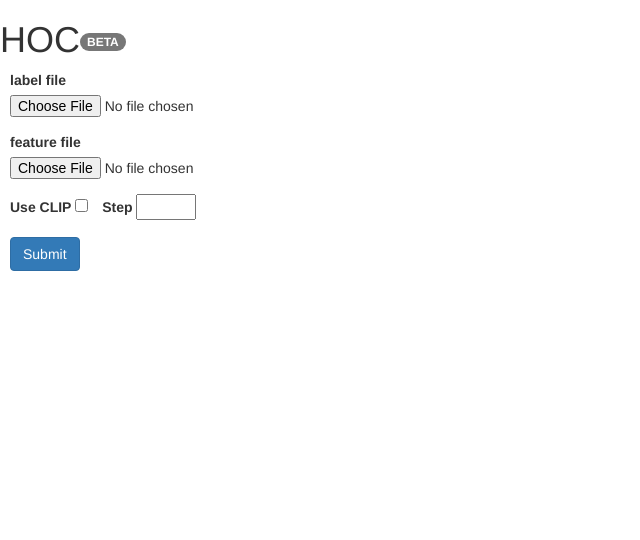
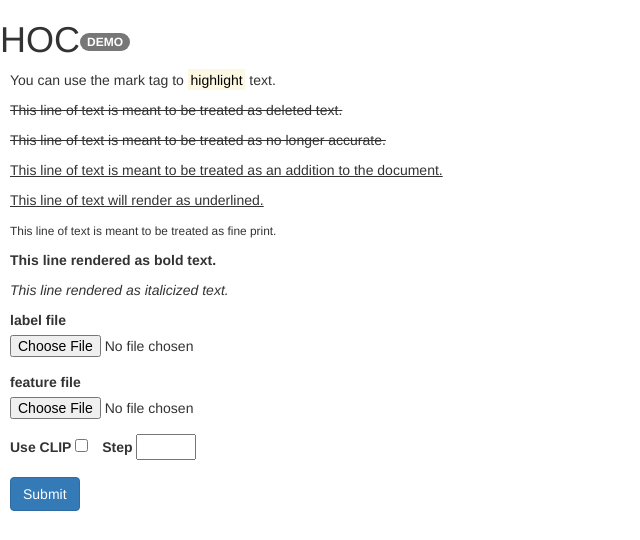
Before and after one commit to dzhdhr/HOCWEB, a Python web app: template App/templates/index.html in a window 1280 px wide. Shown: the top 540 px of the page, without its empty margins (0-640 px from the left). Run offline with Jinja, Linux system fonts and the light colour scheme; the template is opened without the code that fills it, so the values that code supplies are empty; some libraries are stand-ins or nearby versions.

Commit message:
CSS style and div box

```diff
--- a/App/templates/index.html
+++ b/App/templates/index.html
@@ -5,13 +5,23 @@
 </header>
 
 {% block navbar %}
-<h1>HOC<span class="badge badge-secondary">BETA</span></h1>
+<h1>HOC<span class="badge badge-secondary">DEMO</span></h1>
 {% endblock %}
 
 
 {% block content %}
+    <div style="margin-left: 10px">
+        <p>You can use the mark tag to <mark>highlight</mark> text.</p>
+        <p><del>This line of text is meant to be treated as deleted text.</del></p>
+        <p><s>This line of text is meant to be treated as no longer accurate.</s></p>
+        <p><ins>This line of text is meant to be treated as an addition to the document.</ins></p>
+        <p><u>This line of text will render as underlined.</u></p>
+        <p><small>This line of text is meant to be treated as fine print.</small></p>
+        <p><strong>This line rendered as bold text.</strong></p>
+        <p><em>This line rendered as italicized text.</em></p>
+    </div>
+<form action="" method="post" enctype="multipart/form-data">
 
-<form action="" method="post" enctype="multipart/form-data">
     <div style="display: flex;margin: 10px;flex-direction: column;justify-content: center">
           <div class="form-group">
               <label for="label-file">label file</label>
@@ -43,7 +53,7 @@
     </div>
 
     </div>
-    <pre id="log" style="display: none;overflow: auto;overflow-y: scroll"></pre>
+    <pre id="log" style="display: none;overflow:scroll;height: 200px"></pre>
     <script src="https://code.jquery.com/jquery-3.1.1.min.js"></script>
     <script type="text/javascript">
     $('form').on('submit',function (event) {
```
Also changed, not shown: 1 other file.
